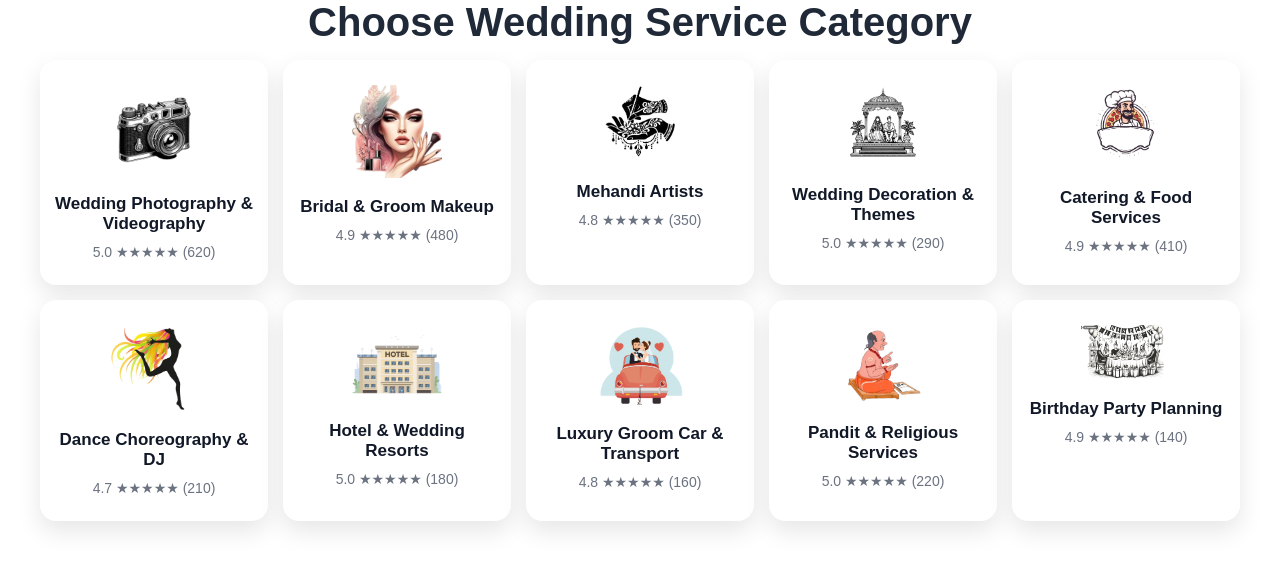
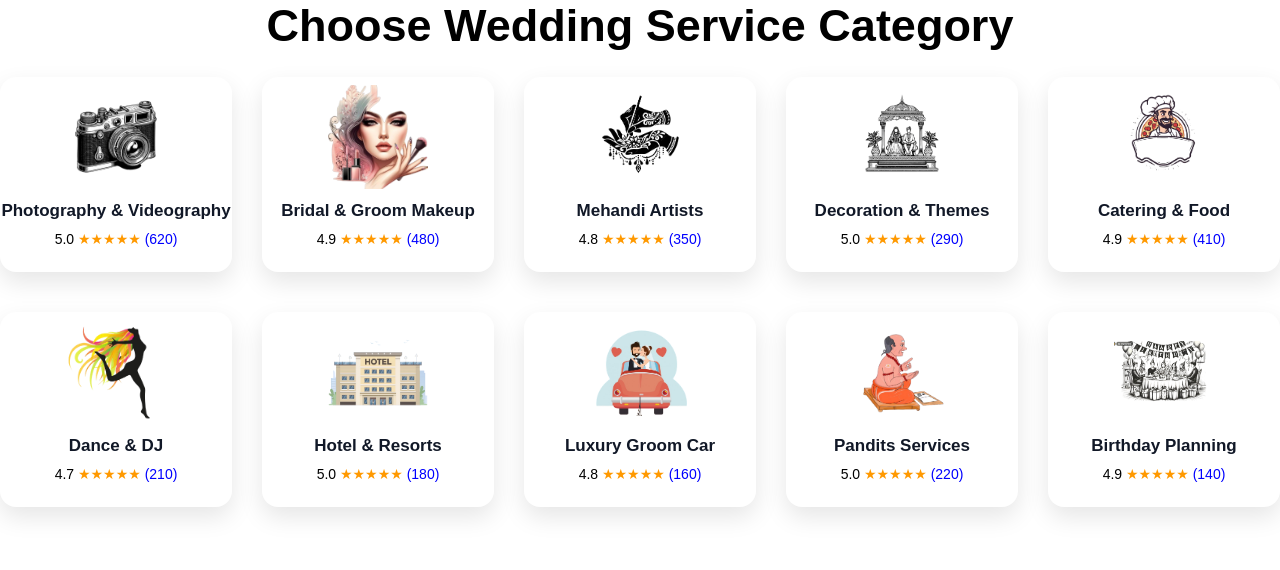
Before and after one commit to suraj-kumar-shah/demo-shaadi, a plain HTML site: page services/services.html in a window 1280 px wide. Drawn offline with Linux system fonts and the light colour scheme.

Commit message:
decorate some hero section

```diff
--- a/packages/packages.css
+++ b/packages/packages.css
@@ -1,4 +1,4 @@
-* {
+/* * {
   margin: 0;
   padding: 0;
   box-sizing: border-box;
@@ -65,3 +65,7 @@
     height: auto;
   }
 }
+.packages-section {
+  padding-top: 0px;
+  margin-top: 0px;
+} */
--- a/services/services.css
+++ b/services/services.css
@@ -1,17 +1,23 @@
 * {
-  margin: 0;
-  padding: 0;
+  margin: 0px;
+  padding: 0px;
   box-sizing: border-box;
   font-family: Arial, sans-serif;
 }
+.text-choose-category {
+  text-align: center;
+  font-size: 45px;
+  font-weight: bold;
+  margin-top: 0px;
+  margin-bottom: 15px;
+}
 
 .services-section {
-  background: white;
   text-align: center;
 }
 
 .services-section h1 {
-  font-size: 40px;
+  font-size: 30px;
   margin-bottom: 15px;
   color: #1f2937;
 
@@ -20,15 +26,14 @@
 .services-grid {
   display: grid;
   grid-template-columns: repeat(auto-fit, minmax(220px, 1fr));
-  gap: 15px;
-  max-width: 1200px;
+  gap: 30px;
+  max-width: 1300px;
   margin: auto;
 }
 
 .service-card {
   background: #fff;
   border-radius: 16px;
-  padding: 25px 15px;
   box-shadow: 0 10px 25px rgba(0,0,0,0.1);
   transition: all 0.3s ease;
   cursor: pointer;
@@ -39,9 +44,10 @@
 }
 
 .service-card img {
-  width: 90px;
-  height: auto;
-  margin-bottom: 15px;
+  width: 100px;
+  height: 120px;
+  object-fit: contain;
+
 }
 
 .service-card h3 {
@@ -52,7 +58,11 @@
 
 .service-card p {
   font-size: 14px;
-  color: #6b7280;
+  color: black;
+}
+.service-card {
+  padding-bottom: 25px;
+  margin-top: 10px;
 }
 
 /* packages */
@@ -68,3 +78,27 @@
 .rate {
   color: yellow;
 }
+
+
+/* chose wedding service category */
+.text-choose-category {
+  padding-top: 0px;
+  margin-top: 0px;
+
+}
+
+.services-section {
+  padding-bottom: 0px;
+  margin-bottom: 0px;
+}
+
+/* hilight */
+.hilight-star {
+  color: rgb(255, 153, 0);
+
+
+}
+.hilight-number {
+  color: blue;
+
+}
--- a/services/services.html
+++ b/services/services.html
@@ -7,70 +7,74 @@
   <link rel="stylesheet" href="services.css">
 </head>
 <body>
+  <div>
+    <h1 class="text-choose-category">Choose Wedding Service Category</h1>
+  </div>
+
 
 <section class="services-section">
-  <h1>Choose Wedding Service Category</h1>
+
 
   <div class="services-grid">
 
     <div class="service-card">
       <img src="images/camera4.png">
-      <h3>Wedding Photography & Videography</h3>
-      <p class="rate">5.0 ★★★★★ (620)</p>
+      <h3>Photography & Videography</h3>
+      <p>5.0 <span class="hilight-star">★★★★★</span> <span class="hilight-number">(620)</span></p>
     </div>
 
     <div class="service-card">
       <img src="images/makeup1.png">
       <h3>Bridal & Groom Makeup</h3>
-      <p class="rate">4.9 ★★★★★ (480)</p>
+      <p>4.9 <span class="hilight-star"> ★★★★★ </span> <span class="hilight-number"> (480) </span></p>
     </div>
 
     <div class="service-card">
       <img src="images/mehandi3.png">
       <h3>Mehandi Artists</h3>
-      <p class="rate">4.8 ★★★★★ (350)</p>
+      <p>4.8 <span class="hilight-star">★★★★★</span> <span class="hilight-number">(350)</span></p>
     </div>
 
     <div class="service-card">
       <img src="images/decoration6.png">
-      <h3>Wedding Decoration & Themes</h3>
-      <p class="rate">5.0 ★★★★★ (290)</p>
+      <h3>Decoration & Themes</h3>
+      <p>5.0 <span class="hilight-star">★★★★★ </span> <sapn class="hilight-number">(290)</sapn></p>
     </div>
 
     <div class="service-card">
       <img src="images/catering.png">
-      <h3>Catering & Food Services</h3>
-      <p class="rate">4.9 ★★★★★ (410)</p>
+      <h3>Catering & Food</h3>
+      <p>4.9 <span class="hilight-star"> ★★★★★ </span> <span class="hilight-number">(410)</span></p>
     </div>
 
     <div class="service-card">
       <img src="images/dancing.png">
-      <h3>Dance Choreography & DJ</h3>
-      <p class="rate">4.7 ★★★★★ (210)</p>
+      <h3>Dance & DJ</h3>
+      <p>4.7 <span class="hilight-star">★★★★★ </span> <span class="hilight-number">(210)</span></p>
     </div>
 
     <div class="service-card">
       <img src="images/hotel.png">
-      <h3>Hotel & Wedding Resorts</h3>
-      <p class="rate">5.0 ★★★★★ (180)</p>
+      <h3>Hotel & Resorts</h3>
+      <p>5.0 <span class="hilight-star" >★★★★★</span> <span class="hilight-number">(180)</span></p>
     </div>
 
     <div class="service-card">
       <img src="images/car.png">
-      <h3>Luxury Groom Car & Transport</h3>
-      <p class="rate" >4.8 ★★★★★ (160)</p>
+      <h3>Luxury Groom Car</h3>
+      <p class="rate" >4.8 <span class="hilight-star" >★★★★★ </span> <span class="hilight-number">(160)</span></p>
     </div>
 
     <div class="service-card">
       <img src="images/pandit.png">
-      <h3>Pandit & Religious Services</h3>
-      <p class="rate">5.0 ★★★★★ (220)</p>
+      <h3>Pandits Services</h3>
+      <p>5.0 <span class="hilight-star">★★★★★ </span> <span class="hilight-number">(220)</span></p>
     </div>
 
     <div class="service-card">
       <img src="images/birthday.png">
-      <h3>Birthday Party Planning</h3>
-      <p class="rate">4.9 ★★★★★ (140)</p>
+      <h3>Birthday Planning</h3>
+      <p>4.9 <span class="hilight-star"> ★★★★★</span> <span class="hilight-number">(140)</span></p>
     </div>
 
   </div>
--- a/style.css
+++ b/style.css
@@ -1,3 +1,15 @@
+:root {
+  --primary: #E8B89A;
+  --primary-dark: #D9A07E;
+  --bg-main: #FFF7F0;
+  --bg-card: #FFFFFF;
+  --bg-soft: #FBE4DA;
+  --text-dark: #2B2B2B;
+  --text-light: #8A8A8A;
+  --border: #F1E5DD;
+  --shadow: rgba(0,0,0,0.06);
+}
+
 * {
   margin: 0;
   padding: 0;
@@ -5,80 +17,109 @@
   font-family: Arial, sans-serif;
 }
 
+html {
+  scroll-behavior: smooth;
+}
+
+body {
+  background: var(--bg-main);
+  color: var(--text-dark);
+}
+
+/* ================= HEADER ================= */
+
 .header {
+  position: sticky;
+  top: 0;
+  z-index: 1000;
+  background: var(--bg-main);
+  padding-top: 0px;
+  padding-bottom: 0px;
+
   display: flex;
   justify-content: space-between;
   align-items: center;
-  padding: 10px 40px;
-  background: white;
-  box-shadow: 0 2px 10px rgba(0,0,0,0.1);
-  position: sticky;
-  top: 0;
-  z-index: 1000;
+  box-shadow: 0 4px 12px var(--shadow);
 }
 
 .logo img {
-  width: 220px;
+  width: 300px;
+  object-fit: contain;
+
+
 }
+
+/* ================= NAVBAR ================= */
 
 .navbar {
   display: flex;
+  gap: 22px;
   align-items: center;
-  gap: 20px;
 }
 
 .navbar a {
   text-decoration: none;
-  color: #333;
+  color: var(--text-dark);
   font-weight: 500;
-  font-size: 18px;
+  padding: 6px 4px;
 }
 
-.login {
-  background: #b76e79;
+.navbar a:hover,
+.navbar a.active {
+  color: var(--primary);
+  font-weight: 600;
+}
+
+/* ================= LOGIN BUTTON ================= */
+
+.login-btn {
+  background: var(--primary);
   color: #fff;
   border: none;
-  padding: 8px 16px;
-  border-radius: 6px;
+  padding: 9px 18px;
+  border-radius: 22px;
   cursor: pointer;
+  font-size: 14px;
+  box-shadow: 0 4px 10px rgba(232,184,154,0.4);
 }
 
-.cart {
-  position: relative;
+.login-btn:hover {
+  background: var(--primary-dark);
 }
 
-.cart-count {
-  position: absolute;
-  top: -6px;
-  right: -8px;
-  background: #b76e79;
-  color: white;
-  font-size: 12px;
-  padding: 2px 6px;
-  border-radius: 50%;
-}
-.hero-frame {
-  width: 100%;
-  height: 50vh;   /* 👈 HALF of full screen */
-  border: none;
-  display: block;
-}
-
-.services-frame {
-  width: 1500px;
-  height: 400px;
- }
-.packages-frame { height: 1600px; }
-.about-frame { height: 900px; }
-.ceo-frame { height: 900px; }
-.footer-frame {
-  width: 100%;
-  height: 520px;
-  border: none;
-}
+/* ================= IFRAME LAYOUT ================= */
 
 iframe {
   width: 100%;
   border: none;
   display: block;
+  background: transparent;
 }
+
+/* Section heights (same as your setup) */
+.hero-frame {
+  height: 50vh;
+}
+
+.services-frame {
+  height: 850px;
+}
+
+/* .packages-frame {
+  height: 1500px;
+   margin-top: 0px;
+  padding-top: 0px;
+} */
+
+.about-frame {
+  height: 900px;
+
+}
+
+.ceo-frame {
+  height: 900px;
+}
+
+.footer-frame {
+  height: 520px;
+}
```
Also changed, not shown: hero/hero.css (+9 -3 lines), hero/hero.html (+1 -5 lines), index.html (+14 -17 lines), packages/packages.html (+2 -2 lines), script.js (+8 -0 lines).
